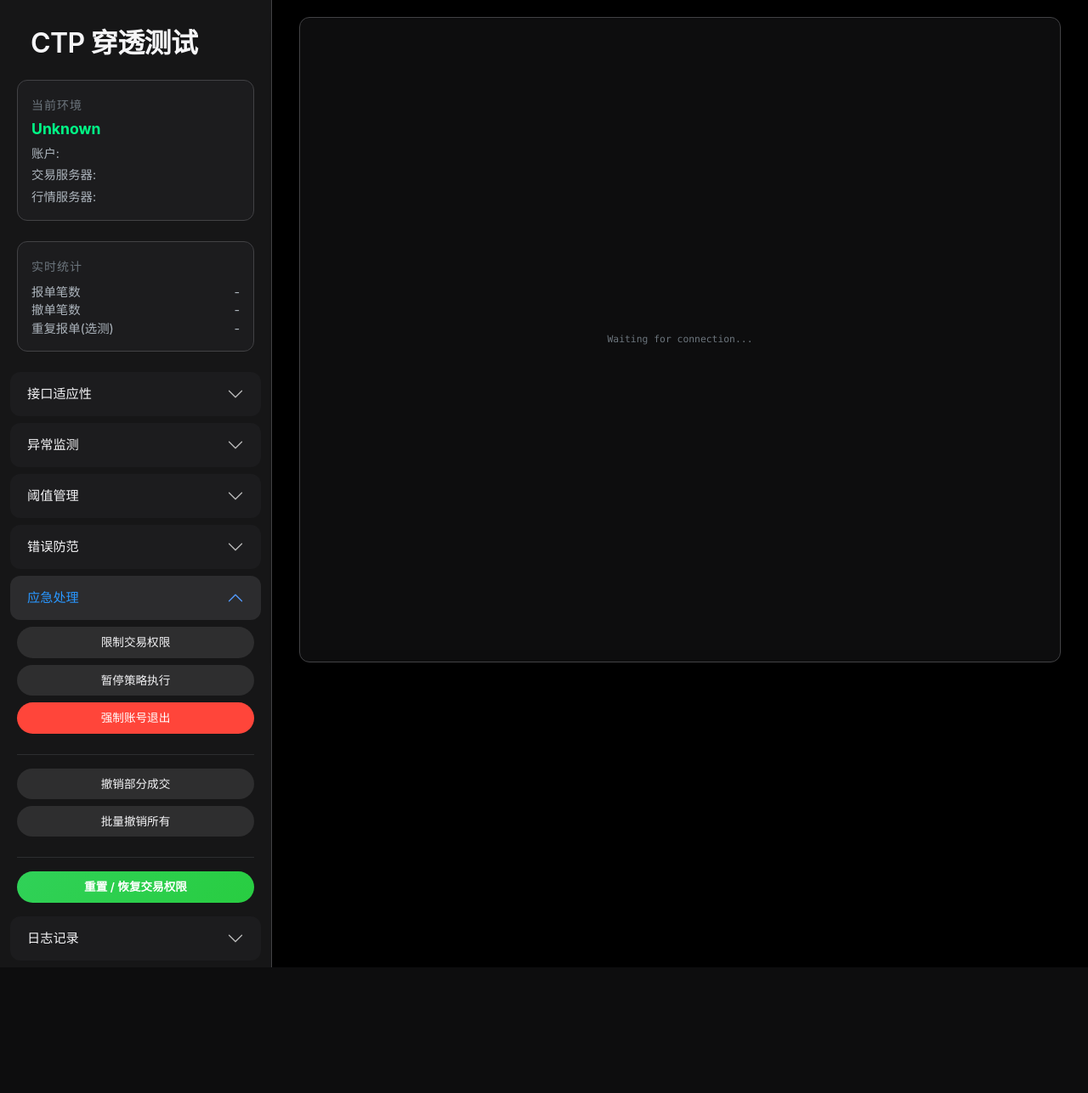
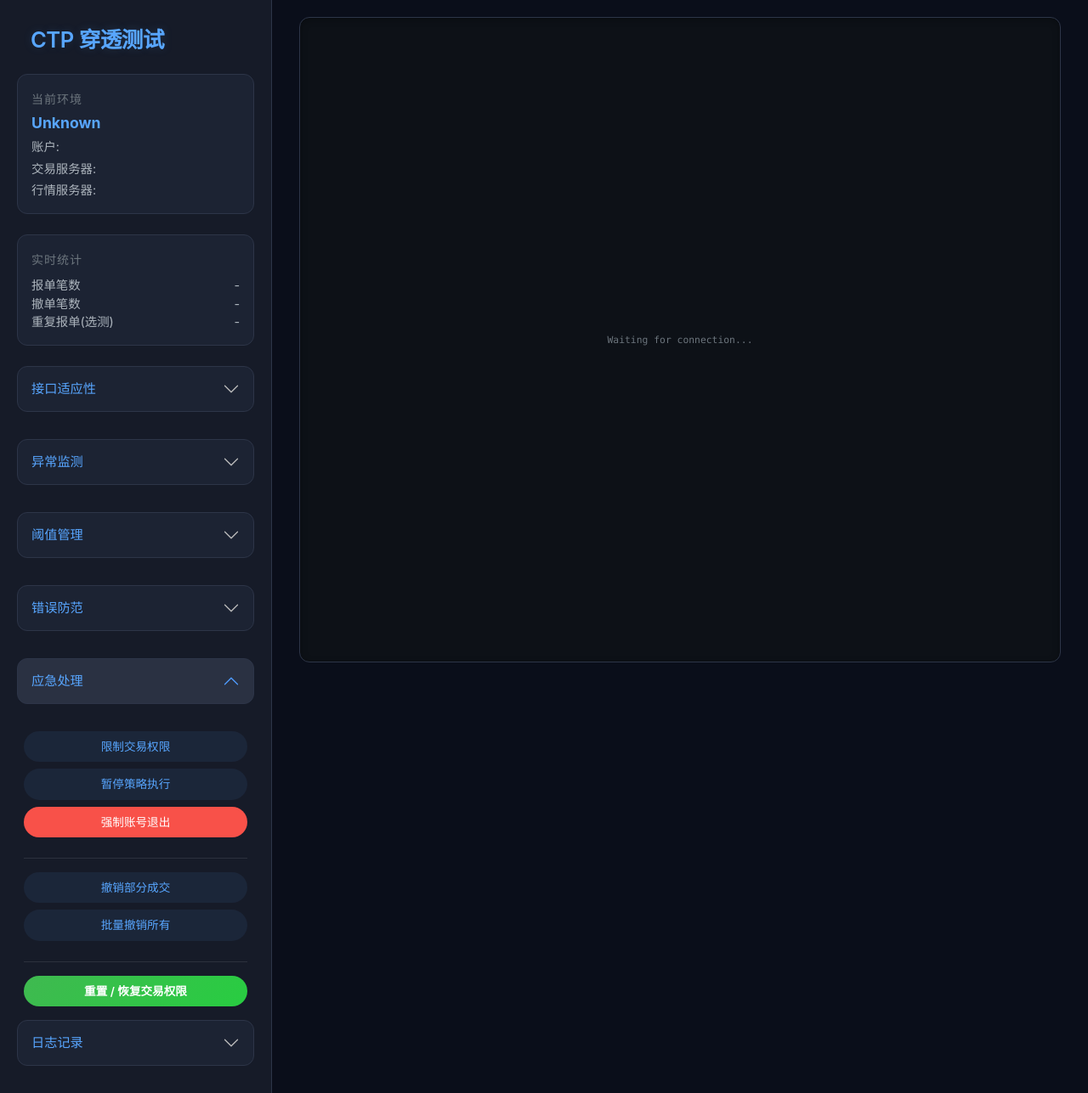
Before and after one commit to maroonxv/ctp-penetration-test-kit, a Flask app: page / in a window 1280 px wide, after a click on "应急处理". Shown: the whole page at 85% size. Before the commit the page ends 1139 px from the top, so only its background shows below. Run offline with Flask 3, Linux system fonts and the light colour scheme; the visitor is signed in with stand-in values (Sample User, id 1); some libraries are stand-ins or nearby versions.

Commit message:
style: 把风格换成蓝色

```diff
--- a/src/web/static/css/style.css
+++ b/src/web/static/css/style.css
@@ -1,17 +1,23 @@
 :root {
-    --bg-body: #000000;
-    --bg-sidebar: #161617;
-    --bg-card: #1c1c1e;
-    --bg-card-hover: #2c2c2e;
+    --bg-body: #0a0e1a;
+    --bg-sidebar: #161b28;
+    --bg-card: #1c2333;
+    --bg-card-hover: #2a3142;
 
-    --text-primary: #f5f5f7;
-    --text-secondary: #86868b;
+    --text-primary: #e6edf3;
+    --text-secondary: #8b949e;
 
-    /* Apple-like Blue with a bit of gradient "vitality" */
-    --accent-color: #2997ff;
-    --accent-gradient: linear-gradient(135deg, #2997ff, #0077ed);
+    --accent-color: #58a6ff;
+    --accent-gradient: linear-gradient(135deg, #58a6ff, #1f6feb);
 
-    --border-color: #424245;
+    --border-color: #2d3548;
+
+    --bg-input: #0d1117;
+    --bg-log: #0d1117;
+    --accent-glow: rgba(88, 166, 255, 0.15);
+    --success-color: #3fb950;
+    --danger-color: #f85149;
+    --warning-color: #d29922;
 
     --radius-l: 18px;
     --radius-m: 12px;
@@ -43,12 +49,15 @@
     padding-top: 2rem;
 }
 
-.sidebar h4 {
+.sidebar h4,
+.sidebar h2 {
     font-size: 1.2rem;
     margin-bottom: 1.5rem;
-    background: var(--accent-gradient);
-    -webkit-background-clip: text;
-    -webkit-text-fill-color: transparent; /* Gradient Text */
+    color: var(--accent-color);
+    text-shadow: 0 0 12px var(--accent-glow);
+    -webkit-text-fill-color: var(--accent-color);
+    background: none;
+    -webkit-background-clip: unset;
     display: inline-block;
 }
 
@@ -66,6 +75,12 @@
     background-color: transparent !important;
     border: none !important;
     margin-bottom: 8px;
+    width: 100%;
+}
+
+.accordion-header {
+    margin: 0;
+    width: 100%;
 }
 
 .accordion-button {
@@ -74,15 +89,20 @@
     border-radius: var(--radius-m) !important;
     font-size: 0.95rem;
     font-weight: 500;
-    border: none !important;
+    border: 1px solid var(--border-color) !important;
     box-shadow: none !important;
     transition: background-color 0.2s ease;
+    padding-left: 16px;
+    padding-right: 16px;
+    width: 100%;
+    box-sizing: border-box;
 }
 
 .accordion-button:not(.collapsed) {
     background-color: var(--bg-card-hover) !important;
     color: var(--accent-color) !important;
     box-shadow: none !important;
+    border-color: var(--border-color) !important;
 }
 
 .accordion-button::after {
@@ -90,7 +110,7 @@
 }
 
 .accordion-button:not(.collapsed)::after {
-    filter: invert(47%) sepia(86%) saturate(1478%) hue-rotate(193deg) brightness(101%) contrast(101%); /* Blue arrow */
+    filter: invert(55%) sepia(60%) saturate(1200%) hue-rotate(195deg) brightness(105%) contrast(100%); /* Teal-blue arrow */
 }
 
 .accordion-body {
@@ -110,43 +130,43 @@
 
 /* Primary/Action Buttons (Ghost style default) */
 .btn-outline-light {
-    background-color: rgba(255, 255, 255, 0.1);
-    color: var(--text-primary);
+    background-color: rgba(88, 166, 255, 0.08);
+    color: var(--accent-color);
 }
 
 .btn-outline-light:hover {
-    background-color: var(--text-primary);
-    color: #000;
+    background-color: rgba(88, 166, 255, 0.15);
+    color: var(--text-primary);
     transform: scale(1.02);
 }
 
 /* Warning Buttons */
 .btn-outline-warning {
-    background-color: rgba(255, 149, 0, 0.1);
-    color: #ff9f0a;
+    background-color: rgba(210, 153, 34, 0.1);
+    color: var(--warning-color);
 }
 .btn-outline-warning:hover {
-    background-color: #ff9f0a;
+    background-color: var(--warning-color);
     color: #000;
 }
 
 /* Danger Buttons */
 .btn-outline-danger {
-    background-color: rgba(255, 69, 58, 0.1);
-    color: #ff453a;
+    background-color: rgba(248, 81, 73, 0.1);
+    color: var(--danger-color);
 }
 .btn-outline-danger:hover {
-    background-color: #ff453a;
+    background-color: var(--danger-color);
     color: #fff;
 }
 .btn-danger {
-    background-color: #ff453a;
+    background-color: var(--danger-color);
     color: #fff;
 }
 
 /* Success/Reset Button */
 .btn-success {
-    background: linear-gradient(135deg, #30d158, #28cd41);
+    background: linear-gradient(135deg, var(--success-color), #28cd41);
     border: none;
     font-weight: 600;
 }
@@ -157,7 +177,7 @@
 
 /* Log Container */
 #log-container {
-    background-color: #0d0d0e !important;
+    background-color: var(--bg-log) !important;
     border: 1px solid var(--border-color) !important;
     border-radius: var(--radius-m);
     margin: 20px;
@@ -165,14 +185,45 @@
     padding: 15px;
     font-family: "SF Mono", "Menlo", "Monaco", "Courier New", monospace;
     font-size: 13px;
-    line-height: 1.5;
+    line-height: 1.6;
     overflow-y: auto;
-    box-shadow: 0 10px 30px rgba(0, 0, 0, 0.5);
+    box-shadow: inset 0 2px 8px rgba(0, 0, 0, 0.3);
 }
 
 .log-line {
-    border-bottom: 1px solid #1a1a1a;
+    border-bottom: 1px solid rgba(45, 53, 72, 0.4);
     padding: 4px 0;
+}
+
+/* Modal */
+.modal-content {
+    background-color: var(--bg-card) !important;
+    border: 1px solid var(--border-color) !important;
+    border-radius: var(--radius-m);
+}
+
+.modal .form-control {
+    background-color: var(--bg-input);
+    border-color: var(--border-color);
+    color: var(--text-primary);
+}
+
+.modal .form-control:focus {
+    background-color: var(--bg-input);
+    border-color: var(--accent-color);
+    color: var(--text-primary);
+    box-shadow: 0 0 0 0.25rem var(--accent-glow);
+}
+
+.modal .btn-primary {
+    background: var(--accent-gradient);
+    border: none;
+    color: #fff;
+    font-weight: 600;
+}
+
+.modal .btn-primary:hover {
+    opacity: 0.9;
 }
 
 /* Custom Scrollbar (Subtle) */
@@ -183,21 +234,21 @@
     background: transparent;
 }
 ::-webkit-scrollbar-thumb {
-    background: #424245;
+    background: var(--border-color);
     border-radius: 5px;
     border: 3px solid transparent;
     background-clip: content-box;
 }
 ::-webkit-scrollbar-thumb:hover {
-    background-color: #636366;
+    background-color: #8b949e;
 }
 
 /* Apple-style Toast Notification */
 .apple-toast {
-    background-color: rgba(28, 28, 30, 0.85) !important; /* Dark frosted glass */
+    background-color: rgba(28, 35, 51, 0.9) !important;
     backdrop-filter: blur(20px) saturate(180%);
     -webkit-backdrop-filter: blur(20px) saturate(180%);
-    border: 1px solid rgba(255, 255, 255, 0.1) !important;
+    border: 1px solid var(--border-color) !important;
     border-radius: 16px !important;
     box-shadow: 0 8px 32px rgba(0, 0, 0, 0.45) !important;
     color: var(--text-primary) !important;
@@ -209,15 +260,15 @@
 }
 
 .apple-toast-warning {
-    border-left: 4px solid #ff9f0a !important;
+    border-left: 4px solid var(--warning-color) !important;
 }
 
 .apple-toast-danger {
-    border-left: 4px solid #ff453a !important;
+    border-left: 4px solid var(--danger-color) !important;
 }
 
 .apple-toast-success {
-    border-left: 4px solid #30d158 !important;
+    border-left: 4px solid var(--success-color) !important;
 }
 
 .apple-toast-title {
@@ -234,13 +285,13 @@
     white-space: pre-wrap;
 }
 
-/* Icon colors - override bootstrap text utilities if needed, but text-danger/warning usually work well */
+/* Icon colors */
 .apple-toast .text-danger {
-    color: #ff453a !important; /* Apple Red */
+    color: var(--danger-color) !important;
 }
 
 .apple-toast .text-warning {
-    color: #ff9f0a !important; /* Apple Orange */
+    color: var(--warning-color) !important;
 }
 
 /* Override Bootstrap toast default max-width if necessary */
--- a/src/web/templates/index.html
+++ b/src/web/templates/index.html
@@ -12,13 +12,13 @@
         <div class="row">
             <!-- 左侧控制栏 -->
             <div class="col-md-3 sidebar">
-                <h2 class="mb-4 ps-4">CTP 穿透测试</h4>
+                <h2 class="mb-4 ps-4" style="font-size: 1.6rem;">CTP 穿透测试</h2>
 
                 <!-- 环境信息 -->
                 <div class="card mb-4 mx-2">
                     <div class="card-body py-3">
                         <small class="text-secondary text-uppercase" style="letter-spacing: 1px;">当前环境</small>
-                        <div class="fw-bold mt-1" style="color: #00ff88; font-size: 1.1em;">{{ env.CTP_NAME }}</div>
+                        <div class="fw-bold mt-1" style="color: var(--accent-color); font-size: 1.1em;">{{ env.CTP_NAME }}</div>
                         <div class="mt-1" style="font-size: 0.9em;">账户: {{ env.CTP_USERNAME }}</div>
                         <div class="mt-1" style="font-size: 0.9em;" title="{{ env.CTP_TD_SERVER }}">交易服务器: {{ env.CTP_TD_SERVER }}</div>
                         <div class="mt-1" style="font-size: 0.9em;" title="{{ env.CTP_MD_SERVER }}">行情服务器: {{ env.CTP_MD_SERVER }}</div>
@@ -39,7 +39,7 @@
                 </div>
 
                 <!-- 测试控制按钮 -->
-                <div class="accordion" id="testAccordion">
+                <div class="accordion mx-2" id="testAccordion">
                     <!-- 2.1 基础 -->
                     <div class="accordion-item">
                         <h2 class="accordion-header"><button class="accordion-button" type="button" data-bs-toggle="collapse" data-bs-target="#c21">接口适应性</button></h2>
@@ -407,7 +407,7 @@
                 iconSvg = `<svg xmlns="http://www.w3.org/2000/svg" width="24" height="24" viewBox="0 0 24 24" fill="none" stroke="currentColor" stroke-width="2" stroke-linecap="round" stroke-linejoin="round" class="text-danger"><circle cx="12" cy="12" r="10"></circle><line x1="15" y1="9" x2="9" y2="15"></line><line x1="9" y1="9" x2="15" y2="15"></line></svg>`;
             } else if (variant === 'success') {
                 variantClass = 'apple-toast-success';
-                iconSvg = `<svg xmlns="http://www.w3.org/2000/svg" width="24" height="24" viewBox="0 0 24 24" fill="none" stroke="currentColor" stroke-width="2" stroke-linecap="round" stroke-linejoin="round" class="text-success" style="color: #30d158;"><path d="M22 11.08V12a10 10 0 1 1-5.93-9.14"></path><polyline points="22 4 12 14.01 9 11.01"></polyline></svg>`;
+                iconSvg = `<svg xmlns="http://www.w3.org/2000/svg" width="24" height="24" viewBox="0 0 24 24" fill="none" stroke="currentColor" stroke-width="2" stroke-linecap="round" stroke-linejoin="round" class="text-success" style="color: var(--success-color);"><path d="M22 11.08V12a10 10 0 1 1-5.93-9.14"></path><polyline points="22 4 12 14.01 9 11.01"></polyline></svg>`;
             } else {
                 // warning or default
                 variantClass = 'apple-toast-warning';
```
Also changed, not shown: src/logging/color.py (+15 -7 lines), src/web/templates/login.html (+5 -6 lines).
